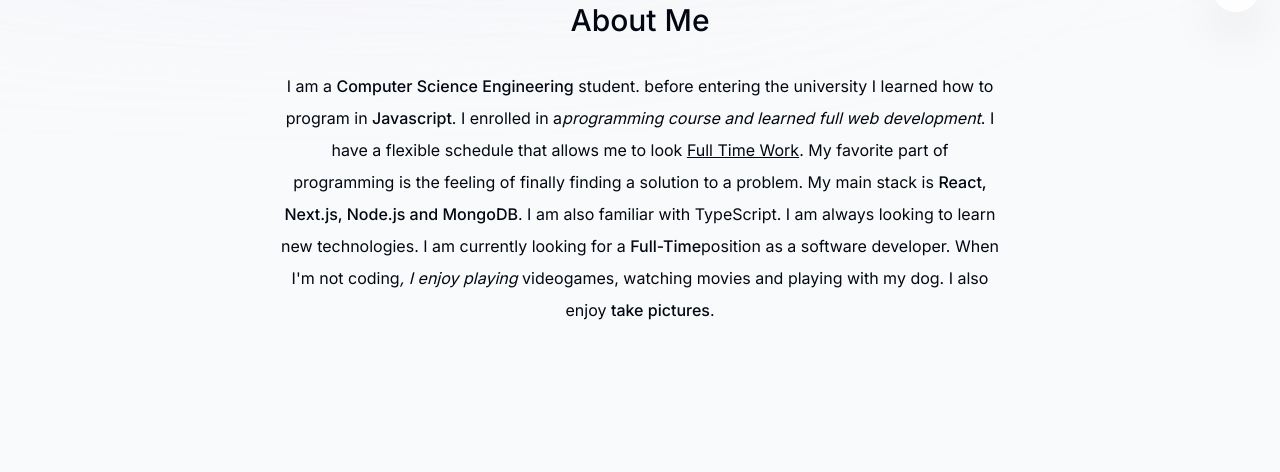
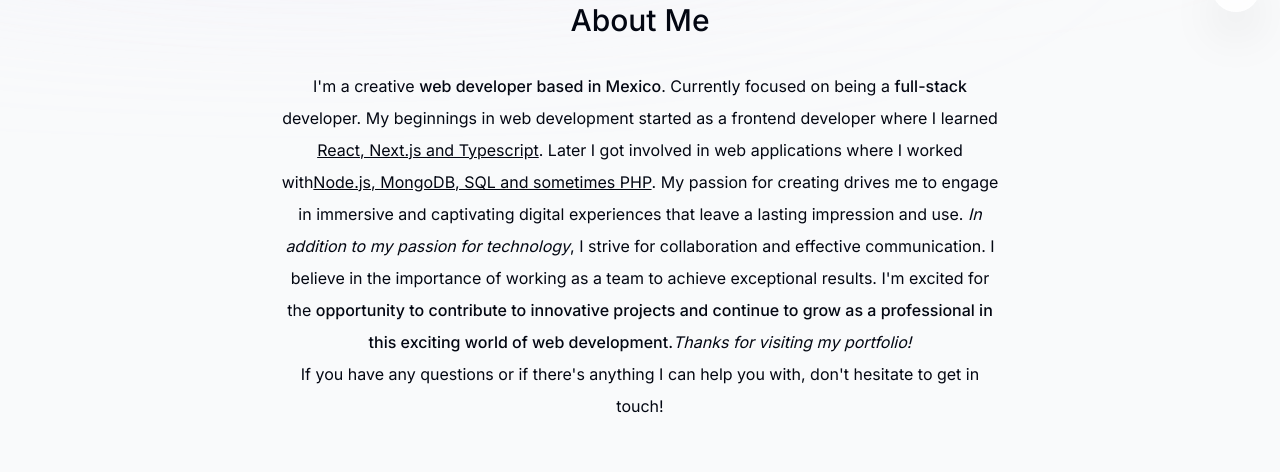
Before and after one commit to Irwingduran/porfolioNextjs, a Next.js app: page / in a window 1280 px wide. Shown: the part 768-1240 px from the top of the page. Built offline with nearby package versions, Linux system fonts and the light colour scheme; no server answers.

Commit message:
Add files via upload

```diff
--- a/components/about.tsx
+++ b/components/about.tsx
@@ -19,26 +19,24 @@ export default function About() {
     >
       <SectionHeading>About me</SectionHeading>
       <p className="mb-3">
-        I am a  {" "}
-        <span className="font-medium">Computer Science Engineering</span> student.
-        before entering the university I learned how to program in {" "}
-        <span className="font-medium">Javascript</span>.{" "}I enrolled in a
-        <span className="italic">programming course and learned full web development</span>
-        . I have a flexible schedule that allows me to look <span className="underline">Full Time Work</span>
-        . My favorite part of programming is the feeling of finally finding a solution to a problem.
-        My main stack is{" "}
-        <span className="font-medium">
-          React, Next.js, Node.js and MongoDB
-        </span>.
-        I am also familiar with TypeScript. I am always looking to
-        learn new technologies. I am currently looking for a{" "}
-        <span className="font-medium">Full-Time</span>position as a software
-        developer.
-        When I'm not coding
-        <span className="italic">, I enjoy playing </span>
-        videogames, watching movies and playing with my dog. I also enjoy{" "}
-        <span className="font-medium">take pictures</span>.
+        I'm a creative{" "}
+        <span className="font-medium">web developer based in Mexico</span>.
+        Currently focused on being a  {" "}
+        <span className="font-medium">full-stack </span>developer.{" "}My beginnings in web development
+        started as a frontend developer where I learned <span className="underline">React, Next.js and Typescript</span>.
+        Later I got involved in web applications where I worked with
+        <span className="underline">Node.js, MongoDB, SQL and sometimes PHP</span>.
+        My passion for creating drives me to engage in immersive and captivating digital experiences that leave
+        a lasting impression and use.{" "}
+        <span className="italic">In addition to my passion for technology</span>,
+        I strive for collaboration and effective communication. I believe in the importance
+        of working as a team to achieve exceptional results. I'm excited for the {" "}
+        <span className="font-medium">opportunity
+          to contribute to innovative projects and continue to grow as a professional in this
+          exciting world of web development.</span>
+        <span className="italic">Thanks for visiting my portfolio!</span> <br />
+        If you have any questions or if there's anything I can help you with, don't hesitate to get in touch!
       </p>
-    </motion.section>
+    </motion.section >
   );
 }
```
